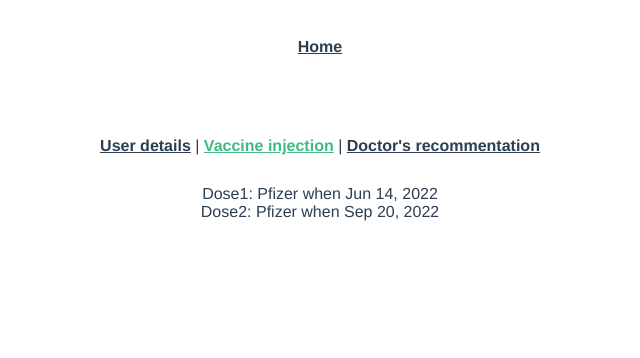
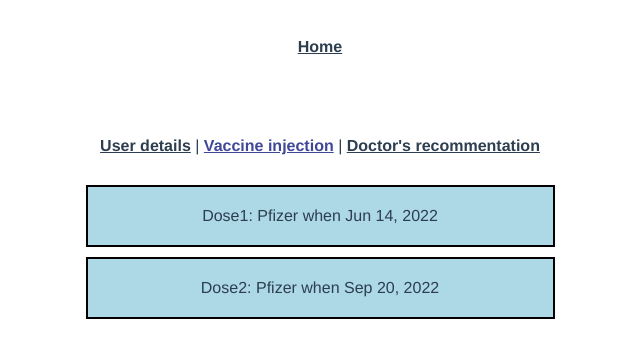
Before and after one commit to MarkWSTWRTNR/S3_SE331_Project_I, a Vue app: page /event/1/register in a window 1280 px wide. Shown: the top 358 px of the page, without its empty margins (320-960 px from the left). Built offline with nearby package versions, Linux system fonts and the light colour scheme; data requests are answered from the project's data file.

Commit message:
update css and add style

```diff
--- a/src/App.vue
+++ b/src/App.vue
@@ -46,7 +46,7 @@
 }
 
 #nav a.router-link-exact-active {
-  color: #42b983;
+  color: #3f4798;
 }
 h4 {
   font-size: 20px;
--- a/src/components/EventCard.vue
+++ b/src/components/EventCard.vue
@@ -23,20 +23,21 @@
 
 <style scoped>
 .event-card {
-  padding: 20px;
-  width: 250px;
+  padding: 50px;
+  width: 200px;
   cursor: pointer;
-  border: 1px solid #39495c;
+  border: 5px solid #002a5e;
   margin-bottom: 18px;
 }
 
 .event-card:hover {
   transform: scale(1.01);
   box-shadow: 0 3px 12px 0 rgba(0, 0, 0, 0.2);
+  background-color: #add8e6;
 }
 
 .event-link {
-  color: #2c3e50;
+  color: #034689;
   text-decoration: none;
 }
 </style>
--- a/src/views/EventList.vue
+++ b/src/views/EventList.vue
@@ -95,7 +95,7 @@
 .pagination a {
   flex: 1;
   text-decoration: none;
-  color: #2c3e50;
+  color: #0b4e91;
 }
 
 #page-prev {
--- a/src/views/event/UserDetails.vue
+++ b/src/views/event/UserDetails.vue
@@ -1,7 +1,9 @@
 <template>
-  <p>Name: {{ event.name }} {{event.surname}}</p>
-  <p>Age: {{ event.age }}</p>
-  <p>Home Town: {{ event.homeTown }}</p>
+  <div id="details-card">
+    <p>Name: {{ event.name }} {{event.surname}}</p>
+    <p>Age: {{ event.age }}</p>
+    <p>Home Town: {{ event.homeTown }}</p>
+  </div>
 </template>
 
 <script>
@@ -9,3 +11,13 @@
   props: ['event']
 }
 </script>
+
+<style>
+#details-card {
+  background-color: #add8e6;
+  padding: 20px;
+  margin: auto;
+  border: 2px solid #000000;
+  width: 425px;
+}
+</style>
--- a/src/views/event/VaccineInjection.vue
+++ b/src/views/event/VaccineInjection.vue
@@ -1,5 +1,5 @@
 <template>
-  <div v-for="event in event.vaccine" :key="event"> Dose{{ event.dose }}: {{ event.type }} when {{ event.date}}</div>
+  <div id="vaccine-card" v-for="event in event.vaccine" :key="event"> Dose{{ event.dose }}: {{ event.type }} when {{ event.date}}</div>
 </template>
 
 <script>
@@ -26,3 +26,14 @@
   }
 }
 </script>
+
+<style>
+#vaccine-card {
+  background-color: #add8e6;
+  padding: 20px;
+  margin: auto;
+  border: 2px solid #000000;
+  width: 425px;
+  margin-bottom: 10px;
+}
+</style>
```
